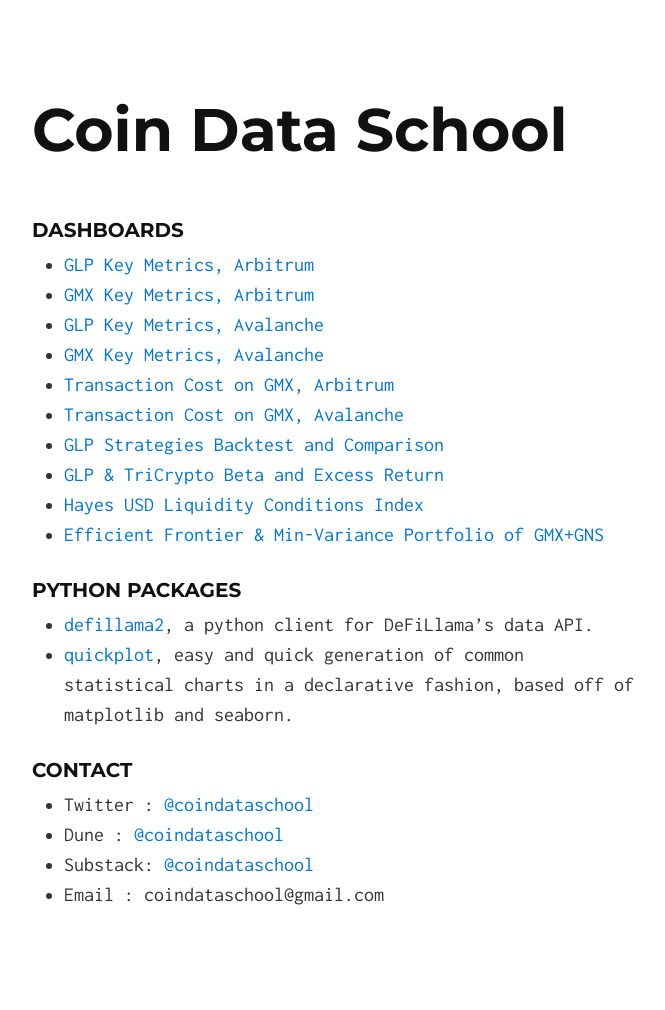
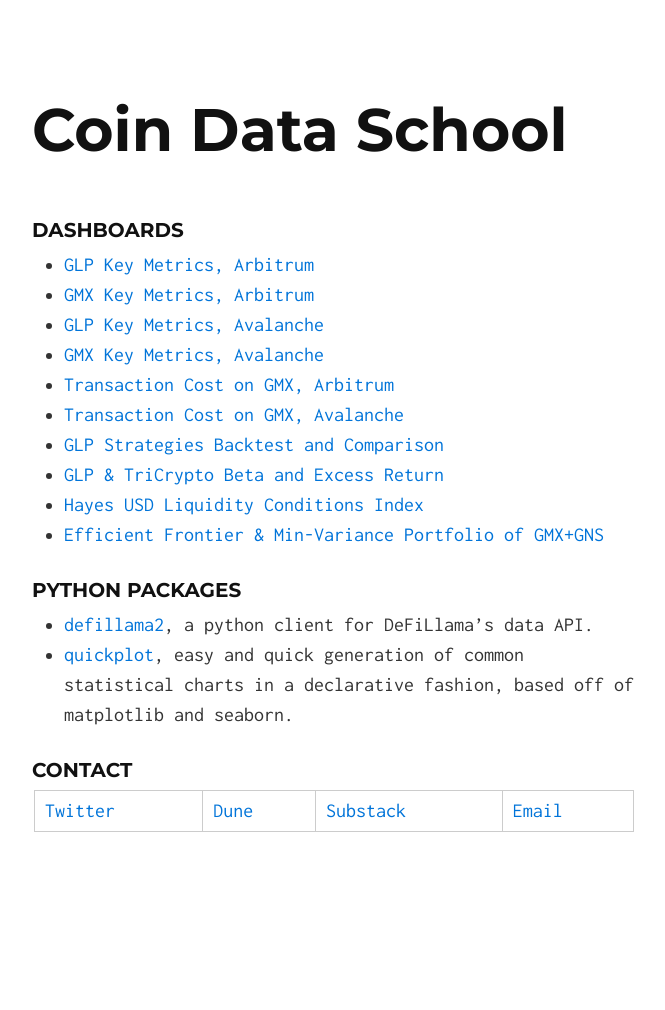
Before and after one commit to coindataschool/showcase, a Jekyll site: the page built from index.md, in a window 1280 px wide. Shown: the whole page, without its empty margins (306-971 px from the left). Built offline with Jekyll 4.4.1, drawn with Linux system fonts in a browser that asks for light colours; our own code applies the rules of GitHub Pages for plain Markdown files; after the commit the page ends 932 px from its top, so only the background shows below that.

Commit message:
re-arrange social links

```diff
--- a/index.md
+++ b/index.md
@@ -22,7 +22,4 @@ layout: default
 
 ### Contact
 
-* Twitter : [@coindataschool](https://twitter.com/coindataschool)
-* Dune    : [@coindataschool](https://dune.com/coindataschool)
-* Substack: [@coindataschool](https://coindataschool.substack.com/)
-* Email   : coindataschool@gmail.com
+[Twitter](https://twitter.com/coindataschool) | [Dune](https://dune.com/coindataschool) | [Substack](https://coindataschool.substack.com/) | [Email](coindataschool@gmail.com)
```
